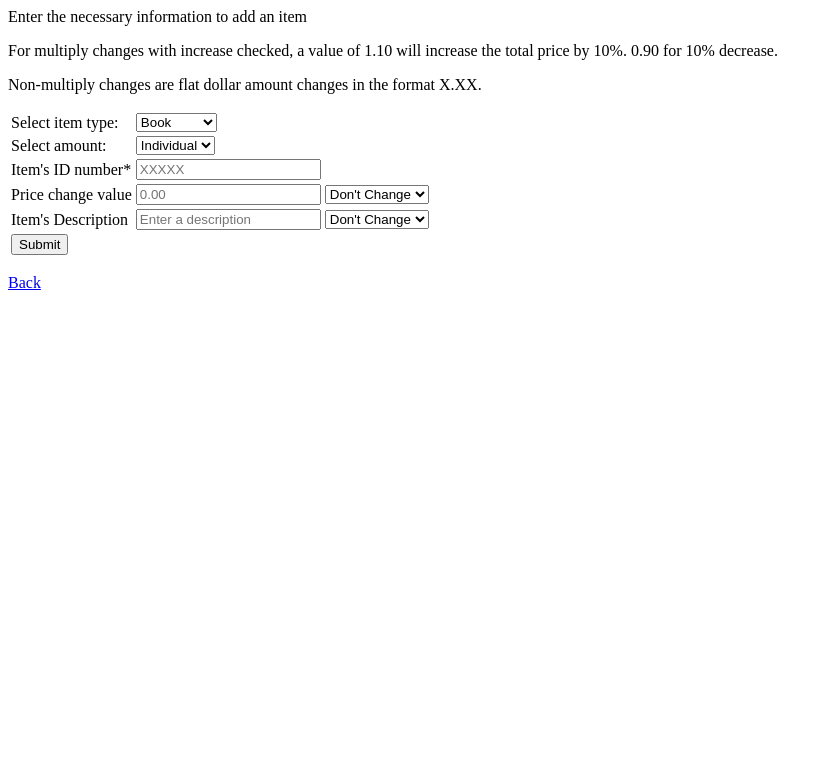
After one commit to rushourcal/Database_Project_Spring2018, a PHP site: page /adjustItems.php in a window 1280 px wide. The commit adds this page. Shown: the top 783 px of the page, without its empty margins (0-832 px from the left). Run offline with PHP 8.4, Linux system fonts and the light colour scheme.

Commit message:
Added adjustItems page, various other minor changes.

```diff
--- a/addAuthor.php
+++ b/addAuthor.php
@@ -29,7 +29,7 @@
 							mysqli_query($link, $sql);
 
 							mysqli_close($link);
-							exit();
+							//exit();
 						}
 
                     ?>
--- a/addCustomer.php
+++ b/addCustomer.php
@@ -84,7 +84,7 @@
 								}
 							}
 							mysqli_close($link);
-							exit();
+							//exit();
 						}
 
                     ?>
--- /dev/null
+++ b/adjustItems.php
@@ -0,0 +1,255 @@
+<title>Ajust Items</title>
+<head>
+	<script>
+	function selectAmount(item){
+		var value = item.value;
+		var DescriptionRow = document.getElementById("DescriptionRow");
+		var IDRow = document.getElementById("IDRow");
+		var Item_ID = document.getElementById("Item_ID");
+		var changePrice = document.getElementById("changePrice");
+		var changePriceMulti = document.getElementById("changePriceMulti");
+		var pReq = document.getElementById("pReq");
+		switch(value){
+			case "1":
+					IDRow.style.display = "block";
+					Item_ID.required = true;
+					DescriptionRow.style.display = "block";
+					changePrice.style.display = "block";
+					changePriceMulti.style.display = "none";
+					setDescription(document.getElementById("changeDescription").value);
+					setPrice(changePrice);
+					break;
+			case "2":
+					IDRow.style.display = "none";
+					Item_ID.required = false;
+					DescriptionRow.style.display = "none";
+					Description.required = false;
+					pReq.style.display = "block";
+					changePrice.style.display = "none";
+					changePriceMulti.style.display = "block";
+					break;
+
+		}
+	}
+	function setDescription(item){
+		var value = item.value;
+		var Description = document.getElementById("Description");
+		var dReq = document.getElementById("dReq");
+		switch(value){
+			case "1":
+					Description.required = false;
+					dReq.style.display = "none";
+					break;
+			case "2":
+					Description.required = true;
+					dReq.style.display = "block"
+					break;
+		}
+	}
+	function setPrice(item){
+		var value = item.value;
+		var PriceChange = document.getElementById("PriceChange");
+		var pReq = document.getElementById("pReq");
+		switch(value){
+			case "1":
+					PriceChange.required = false;
+					pReq.style.display = "none";
+					break;
+			case "2":
+					PriceChange.required=true;
+					pReq.style.display = "block";
+					break;
+			case "3":
+					PriceChange.required=true;
+					pReq.style.display = "block";
+					break;
+			case "4":
+					PriceChange.required=true;
+					pReq.style.display = "block";
+					break;
+		}
+	}
+	</script>
+</head>
+	<body>
+		<p>Enter the necessary information to add an item</p>
+		<form name="addItem" method= "POST">
+			<table>
+				<tr>
+					<td> Select item type: </td>
+					<td>
+						<select id="itemSelector" name="itemSelector" onchange="selectItem(this)">
+							<option value="1">Book</option>
+							<option value="2">Film</option>
+							<option value="3">Periodical</option>
+						</select>
+					</td>
+				</tr>
+				<tr>
+					<td> Select amount: </td>
+					<td>
+						<select id="amountSelector" name="amountSelector" onchange="selectAmount(this)">
+							<option value="1">Individual</option>
+							<option value="2">All</option>
+						</select>
+					</td>
+				</tr>
+				<p>For multiply changes with increase checked, a value of 1.10 will increase the total price by 10%. 0.90 for 10% decrease.</p>
+				<p>Non-multiply changes are flat dollar amount changes in the format X.XX.</p>
+				<tr id="IDRow">
+                    <td>Item's ID number<a title = "Required">*</a></td>
+                    <td>
+                        <input type="text" id="Item_ID" name="Item_ID" placeholder="XXXXX" pattern="[0-9]{0,12}" title="XXXX" required>
+                    </td>
+                </tr>
+				<tr>
+                    <td>Price change value<a id = "pReq" title = "Required" style="display: none">*</a></td>
+                    <td>
+                        <input type="text" id = "PriceChange" name="PriceChange" placeholder="0.00" pattern="[0-9]{0,10}\.[0-9]{2}" title="XXX.XX" >
+						<td>
+							<select id = "changePrice" name="changePrice" onchange="setPrice(this)">
+								<option value="1">Don't Change</option>
+								<option value="2">Increase</option>
+								<option value="3">Decrease</option>
+								<option value="4">Multiply</option>
+							</select>
+							<select id = "changePriceMulti" name="changePriceMulti" onchange="setPrice(this)" style="display: none">
+								<option value="2">Increase</option>
+								<option value="3">Decrease</option>
+								<option value="4">Multiply</option>
+							</select>
+						</td>
+                    </td>
+                </tr>
+				<tr id="DescriptionRow">
+                    <td>Item's Description<a id = "dReq" title = "Required" style="display: none">*</a></td>
+                    <td>
+                        <input type="text" id="Description" name="Description" placeholder="Enter a description" pattern="[a-zA-Z0-9.,!? :]{0,255}" title="A simple description of the item.">
+						<td>
+							<select id = "changeDescription" name="changeDescription" onchange="setDescription(this)">
+								<option value="1">Don't Change</option>
+								<option value="2">Change This</option>
+							</select>
+						</td>
+                    </td>
+                </tr>
+                <tr>
+                    <td><input type="submit" name="submit" value="Submit">
+                    <!-- Above: Submit button. When pressed, submits the POST values to the next page, which is this same page reloaded.-->
+                    <?php
+
+						if (isset($_POST['submit'])){#check if the post value for the submit button is currently stored (sent from previous page's form.)')
+						#The post values are empty until the first time the submit button is pressed, and emptied/repopulated after
+						#Another form uses post in the next page. The php code being down below the submit button has nothing to do with the time it is run.
+						#Even if the POST values are not set, this code is looked at before the submit button is pressed.
+								#Variables. mysqli_real_escape_string makes input text into a "safe" string for an sqli query. Security against injection.
+							include_once('dbconnection.php');
+							$itemType = (int)$_POST["itemSelector"];
+							$amountSelector = (int)$_POST["amountSelector"];
+							$Item_id = mysqli_real_escape_string($link, $_POST['Item_ID']);
+							$PriceChange = (float)$_POST['PriceChange'];
+							$Description = mysqli_real_escape_string($link, $_POST['Description']);
+							$changeDescription = (int)$_POST['changeDescription'];
+							$changePrice = (int)$_POST['changePrice'];
+							$changePriceMulti = (int)$_POST['changePriceMulti'];
+							switch($itemType){
+								case 1:
+										$itemType = "book";
+										break;
+								case 2:
+										$itemType = "film";
+										break;
+								case 3:
+										$itemType = "periodical";
+										break;
+							}
+
+							switch($amountSelector){
+								case 1: //if we are editing a single item
+										$sql = "SELECT * FROM `items` WHERE `Item_id` = $Item_id;";//look up its price by the item id
+										$result = mysqli_query($link, $sql);
+										$row = mysqli_fetch_assoc($result);
+										$oldPrice = $row["Price"];//old price
+										$sql = "UPDATE `items` SET ";//start every update query the same
+										if($changeDescription == 2){
+											$sql = $sql . "`Description` = '$Description'";//update the description, if the user chose to
+											if($changePrice != 1){//if they also wanted to change the price
+												switch($changePrice){
+													case 2: //flat increase in price
+															$NewPrice = $oldPrice + $PriceChange;
+															$NewPrice = number_format($NewPrice,2);
+															break;
+													case 3: //flat decrease in price
+															$NewPrice = $oldPrice - $PriceChange;
+															$NewPrice = number_format($NewPrice,2);
+															break;
+													case 4: //multiply price
+															$NewPrice = $oldPrice * $PriceChange;
+															$NewPrice = number_format($NewPrice,2);
+															break;
+												}
+												$sql = $sql . ", `Price` = '$NewPrice' WHERE `Item_id` = '$Item_id';";
+											}
+											break;
+										}elseif($changePrice != 1){
+											switch($changePrice){//if the price is being updated but the description isn't'
+												case 2: //flat increase in price
+														$NewPrice = $oldPrice + $PriceChange;
+														$NewPrice = number_format($NewPrice,2);
+														break;
+												case 3: //flat decrease in price
+														$NewPrice = $oldPrice - $PriceChange;
+														$NewPrice = number_format($NewPrice,2);
+														break;
+												case 4: //multiply price
+														$NewPrice = $oldPrice * $PriceChange;
+														$NewPrice = number_format($NewPrice,2);
+														break;
+											}
+											$sql = $sql . "`Price` = '$NewPrice' WHERE `Item_id` = $Item_id;";
+											$result = mysqli_query($link,$sql);
+											if($result){
+												echo "Item was successfully added to the database.";
+											}else{
+												echo "Query Failed itemType $itemType: $sql";
+											}
+										}
+										break;
+								case 2://all items of type $itemType
+										$sql = "SELECT * FROM `items` WHERE `Item_type` = '$itemType';";//look up all items of chosen type
+										$result = mysqli_query($link,$sql);
+										$num_rows = mysqli_num_rows($result);
+										while($row = mysqli_fetch_assoc($result)){//for each item found
+											$Item_id = $row["Item_id"];//use that item's id
+											$oldPrice = $row["Price"];//and calculate a new price from the old one
+											switch($changePriceMulti){//if the price is being updated but the description isn't'
+												case 2: //flat increase in price
+														$NewPrice = $oldPrice + $PriceChange;
+														$NewPrice = number_format($NewPrice,2);
+														break;
+												case 3: //flat decrease in price
+														$NewPrice = $oldPrice - $PriceChange;
+														$NewPrice = number_format($NewPrice,2);
+														break;
+												case 4: //multiply price
+														$NewPrice = $oldPrice * $PriceChange;
+														$NewPrice = number_format($NewPrice,2);
+														break;
+											}//and update the item with item id = $Item_id to the new price.
+											$sql = "UPDATE `items` SET `Price` = '$NewPrice' WHERE `Item_id` = $Item_id;";
+											mysqli_query($link,$sql);
+										}
+										break;
+							}
+							mysqli_close($link);
+							//exit();
+						}
+
+                    ?>
+                    </td>
+                </tr>
+            </table>
+        </form>
+		<p><a href="index.php">Back</a></p>
+	</body>
+</title>
--- a/index.php
+++ b/index.php
@@ -4,6 +4,7 @@
 <p><a href="addAuthor.php">Add Author</a></p><!--this is a simple link to the addAuthor.php file-->
 <p><a href="addCustomer.php">Add Customer</a></p>
 <p><a href="addItem.php">Add Item</a></p>
+<p><a href="adjustItems.php">Change Item</a></p>
 <p>More soon</p>
 </body>
 </title>
```
Also changed, not shown: addItem.php (+4 -4 lines).
